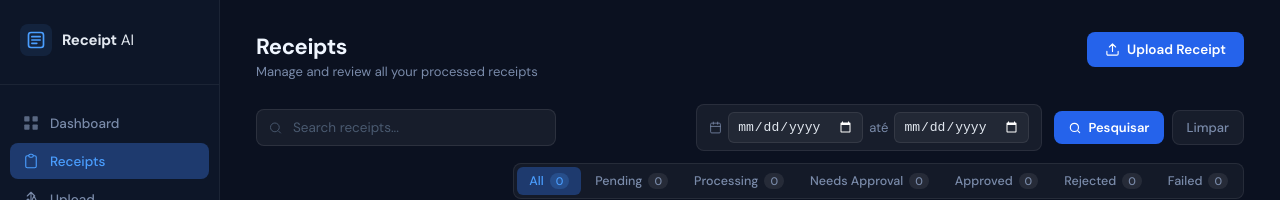
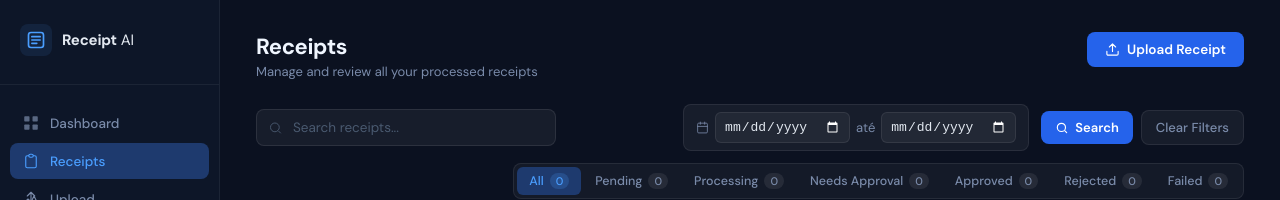
Before and after one commit to FurlanCaio/smart-receipt-processor, a Vue app in the folder web/: page /receipts in a window 1280 px wide. Shown: the top 200 px of the page. Built offline with nearby package versions, Linux system fonts and the light colour scheme; no server answers; sample sign-in values are in the browser's storage.

Commit message:
chore: change message to english

```diff
--- a/web/src/views/ReceiptsView.vue
+++ b/web/src/views/ReceiptsView.vue
@@ -51,11 +51,11 @@
               <circle cx="11" cy="11" r="7" stroke="currentColor" stroke-width="2" />
               <path d="M20 20l-3-3" stroke="currentColor" stroke-width="2" stroke-linecap="round" />
             </svg>
-            Pesquisar
+            Search
           </button>
 
           <button class="clear-btn" @click="clearFilters">
-            Limpar
+            Clear Filters
           </button>
         </div>
 
```
